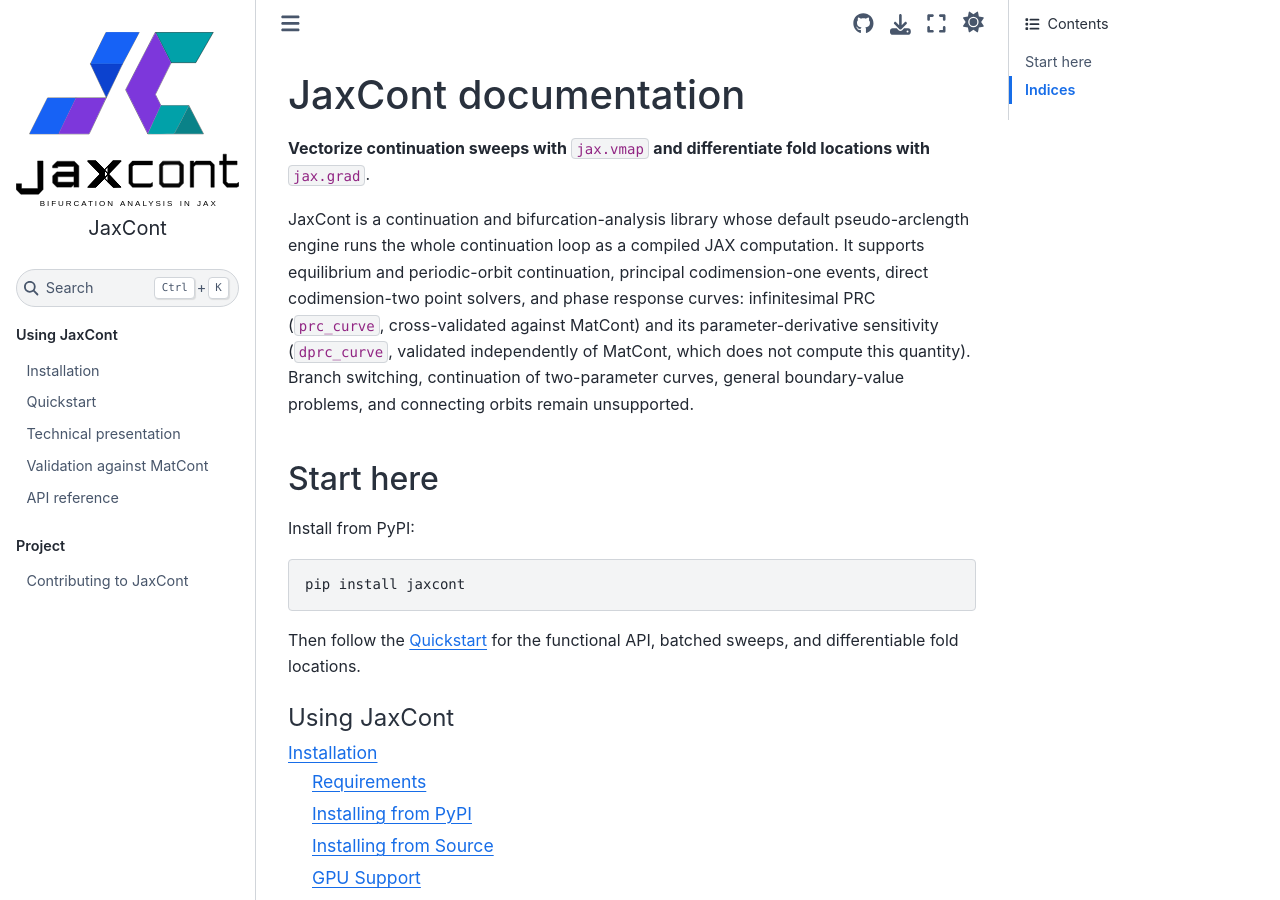
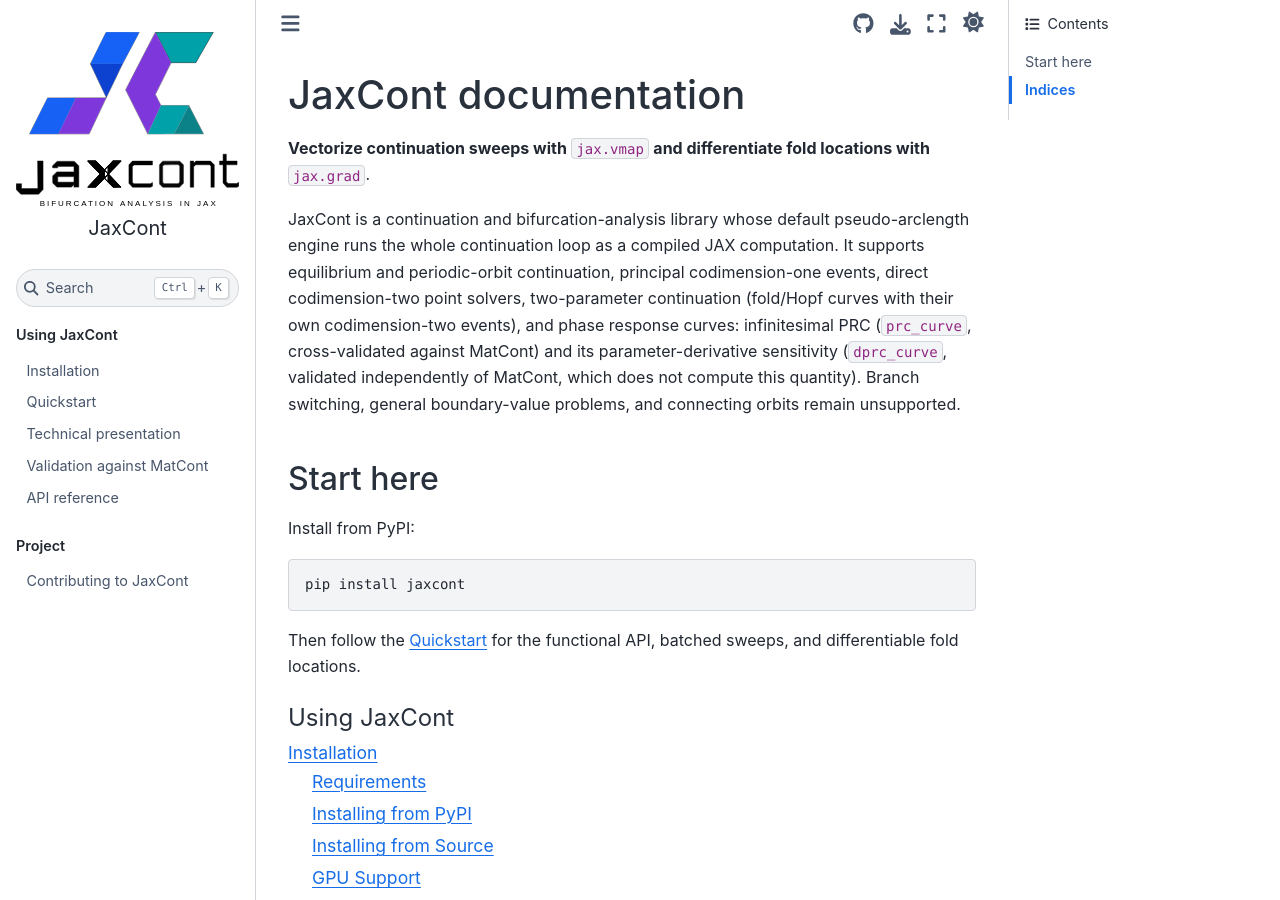
Before and after one commit to Ziaeemehr/JaxCont, a Sphinx documentation site: the page built from docs/source/index.rst, in a window 1280 px wide and 900 px high. Built offline with Sphinx 7.4.7 and the Sphinx Book theme 1.1.4, drawn with Linux system fonts in a browser that asks for light colours; pages that are not in the unit, such as notebooks, are missing from menus.

Commit message:
docs: fix stale two-parameter-continuation and citation claims in README and index

```diff
--- a/docs/source/index.rst
+++ b/docs/source/index.rst
@@ -7,12 +7,13 @@ locations with** ``jax.grad``.
 JaxCont is a continuation and bifurcation-analysis library whose default
 pseudo-arclength engine runs the whole continuation loop as a compiled JAX
 computation. It supports equilibrium and periodic-orbit continuation,
-principal codimension-one events, direct codimension-two point solvers, and
-phase response curves: infinitesimal PRC (``prc_curve``, cross-validated
-against MatCont) and its parameter-derivative sensitivity (``dprc_curve``,
-validated independently of MatCont, which does not compute this quantity).
-Branch switching, continuation of two-parameter curves, general
-boundary-value problems, and connecting orbits remain unsupported.
+principal codimension-one events, direct codimension-two point solvers,
+two-parameter continuation (fold/Hopf curves with their own
+codimension-two events), and phase response curves: infinitesimal PRC
+(``prc_curve``, cross-validated against MatCont) and its
+parameter-derivative sensitivity (``dprc_curve``, validated independently
+of MatCont, which does not compute this quantity). Branch switching,
+general boundary-value problems, and connecting orbits remain unsupported.
 
 Start here
 ----------
```
Also changed, not shown: README.md (+11 -9 lines).
